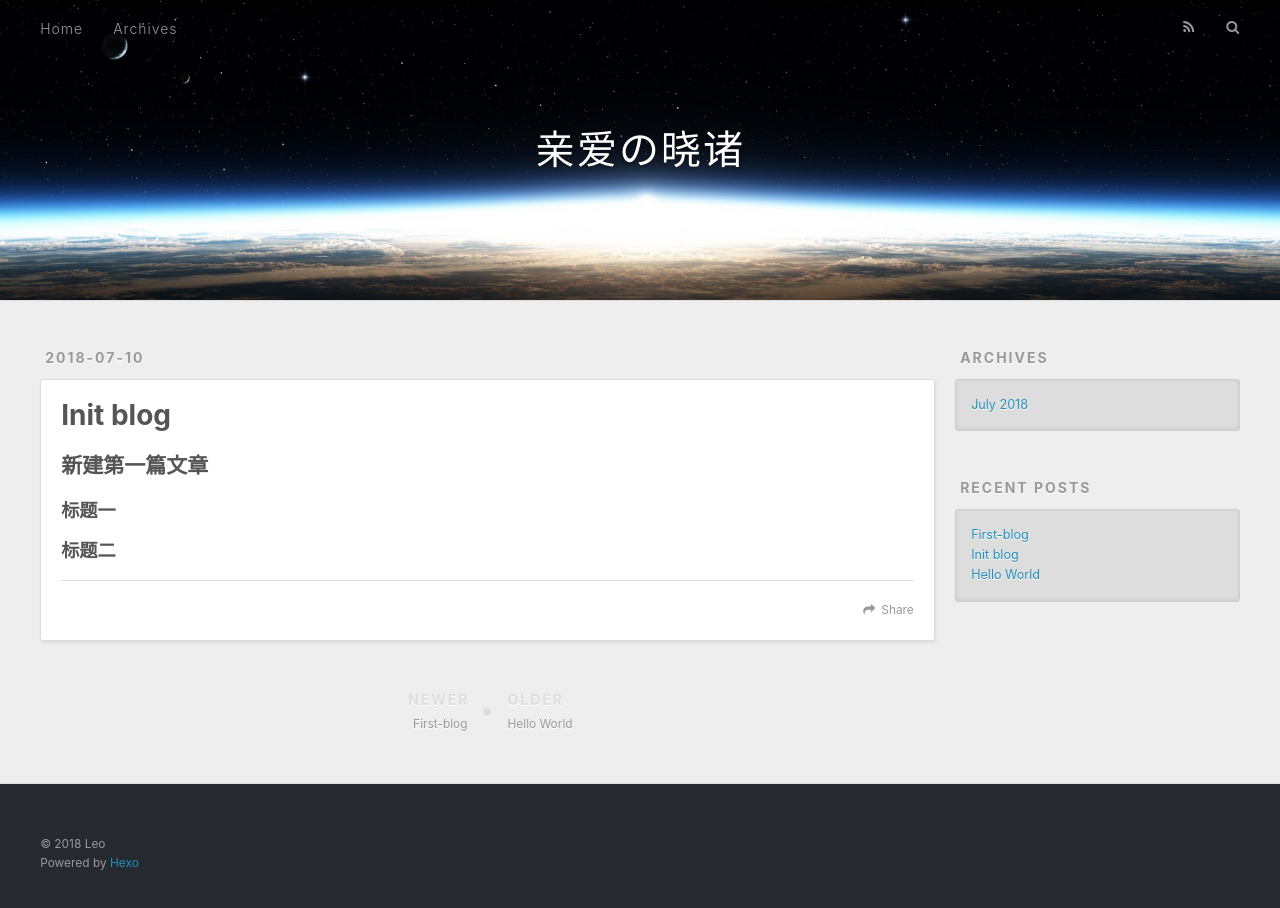
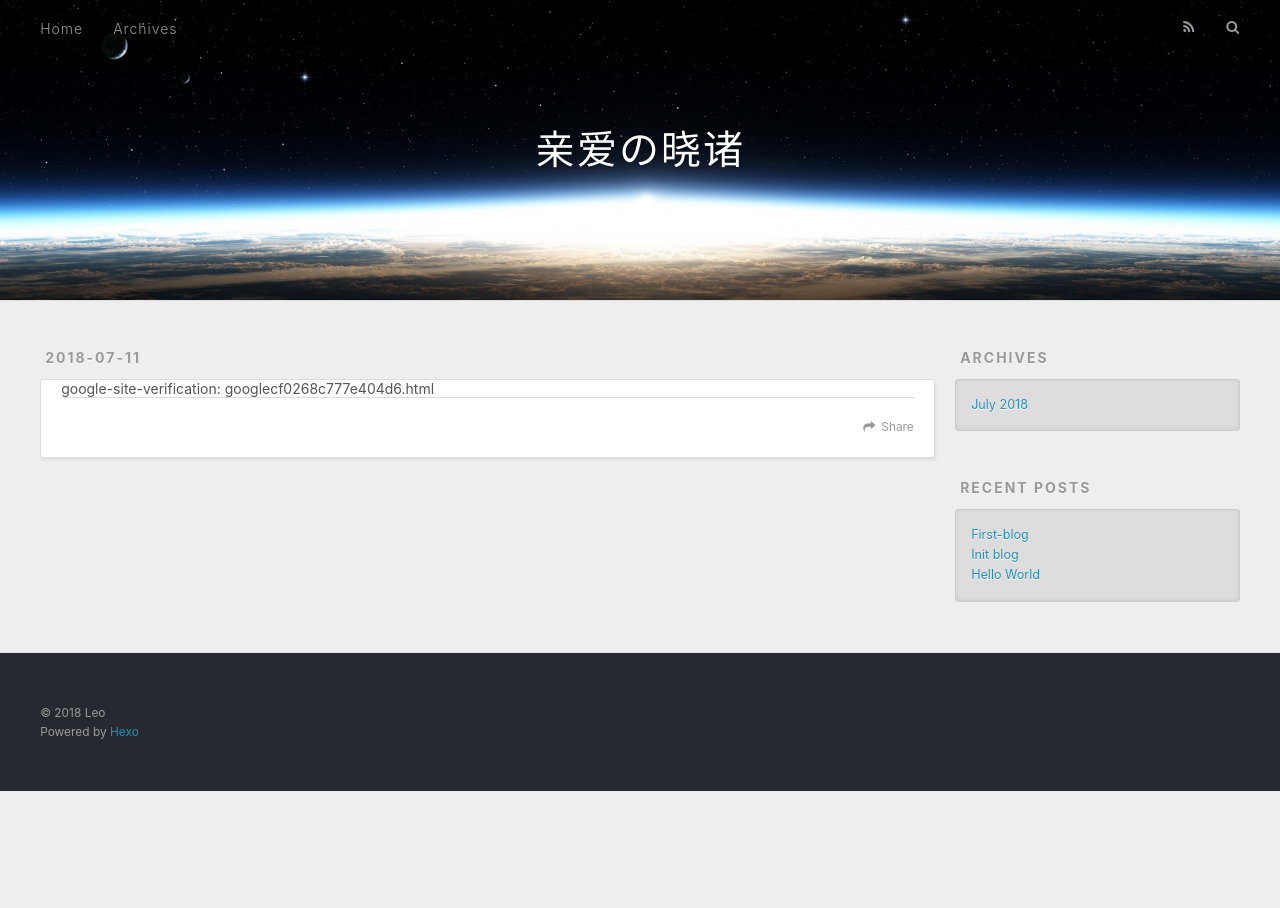
Before and after one commit to mopig/mopig.github.com, a plain HTML site: page googlecf0268c777e404d6.html in a window 1280 px wide. After the commit the page ends 800 px from the top, so only its background shows below. Drawn offline with nearby package versions, Linux system fonts and the light colour scheme.

Commit message:
Site updated: 2018-07-11 17:27:03

```diff
--- a/2018/07/10/Init-blog/index.html
+++ b/googlecf0268c777e404d6.html
@@ -5,19 +5,19 @@
 
 
 
-  <title>Init blog | 亲爱の晓诸</title>
+  <title>亲爱の晓诸</title>
   <meta name="viewport" content="width=device-width, initial-scale=1, maximum-scale=1">
-  <meta name="description" content="新建第一篇文章标题一标题二">
-<meta property="og:type" content="article">
-<meta property="og:title" content="Init blog">
-<meta property="og:url" content="https://blog.rustguru.com/2018/07/10/Init-blog/index.html">
+  <meta name="description" content="google-site-verification: googlecf0268c777e404d6.html">
+<meta property="og:type" content="website">
+<meta property="og:title" content="亲爱の晓诸">
+<meta property="og:url" content="https://blog.rustguru.com/googlecf0268c777e404d6.html">
 <meta property="og:site_name" content="亲爱の晓诸">
-<meta property="og:description" content="新建第一篇文章标题一标题二">
+<meta property="og:description" content="google-site-verification: googlecf0268c777e404d6.html">
 <meta property="og:locale" content="default">
-<meta property="og:updated_time" content="2018-07-10T03:18:12.000Z">
+<meta property="og:updated_time" content="2018-07-11T09:24:41.000Z">
 <meta name="twitter:card" content="summary">
-<meta name="twitter:title" content="Init blog">
-<meta name="twitter:description" content="新建第一篇文章标题一标题二">
+<meta name="twitter:title" content="亲爱の晓诸">
+<meta name="twitter:description" content="google-site-verification: googlecf0268c777e404d6.html">
 
     <link rel="alternate" href="/atom.xml" title="亲爱の晓诸" type="application/atom+xml">
 
@@ -64,57 +64,28 @@
   </div>
 </header>
       <div class="outer">
-        <section id="main"><article id="post-Init-blog" class="article article-type-post" itemscope itemprop="blogPost">
+        <section id="main"><article id="page-" class="article article-type-page" itemscope itemprop="blogPost">
   <div class="article-meta">
-    <a href="/2018/07/10/Init-blog/" class="article-date">
-  <time datetime="2018-07-10T03:16:44.000Z" itemprop="datePublished">2018-07-10</time>
+    <a href="/googlecf0268c777e404d6.html" class="article-date">
+  <time datetime="2018-07-11T09:26:26.000Z" itemprop="datePublished">2018-07-11</time>
 </a>
 
   </div>
   <div class="article-inner">
 
 
-      <header class="article-header">
-
-
-    <h1 class="article-title" itemprop="name">
-      Init blog
-    </h1>
-
-
-      </header>
-
     <div class="article-entry" itemprop="articleBody">
 
-        <h2 id="新建第一篇文章"><a href="#新建第一篇文章" class="headerlink" title="新建第一篇文章"></a>新建第一篇文章</h2><h3 id="标题一"><a href="#标题一" class="headerlink" title="标题一"></a>标题一</h3><h3 id="标题二"><a href="#标题二" class="headerlink" title="标题二"></a>标题二</h3>
+        google-site-verification: googlecf0268c777e404d6.html
 
     </div>
     <footer class="article-footer">
-      <a data-url="https://blog.rustguru.com/2018/07/10/Init-blog/" data-id="cjjfmxzzk00015lpyj3kk69rf" class="article-share-link">Share</a>
+      <a data-url="https://blog.rustguru.com/googlecf0268c777e404d6.html" data-id="cjjgx75a70000gdpyx8b0442m" class="article-share-link">Share</a>
 
 
     </footer>
   </div>
 
-
-<nav id="article-nav">
-
-    <a href="/2018/07/10/First-blog/" id="article-nav-newer" class="article-nav-link-wrap">
-      <strong class="article-nav-caption">Newer</strong>
-      <div class="article-nav-title">
-
-          First-blog
-
-      </div>
-    </a>
-
-
-    <a href="/2018/07/10/hello-world/" id="article-nav-older" class="article-nav-link-wrap">
-      <strong class="article-nav-caption">Older</strong>
-      <div class="article-nav-title">Hello World</div>
-    </a>
-
-</nav>
 
 
 </article>
```
Also changed, not shown: 2018/07/10/First-blog/index.html (+1 -1 lines), 2018/07/10/hello-world/index.html (+1 -1 lines), index.html (+3 -3 lines).
